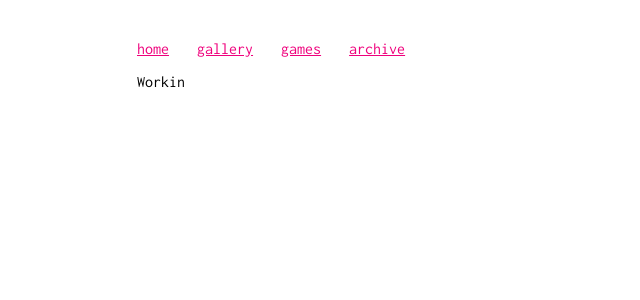
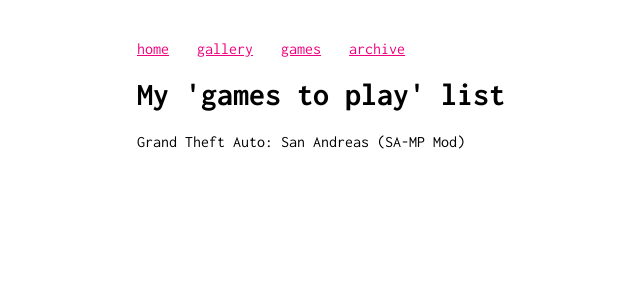
Before and after one commit to poglet/poglet.github.io, a Jekyll site: the page built from games/index.html, in a window 1280 px wide. Shown: the top 300 px of the page, without its empty margins (143-783 px from the left). Built offline with Jekyll 4.4.1, drawn with Linux system fonts in a browser that asks for light colours.

Commit message:
Update index.html

```diff
--- a/games/index.html
+++ b/games/index.html
@@ -3,5 +3,8 @@ layout: default
 title: poglet
 ---
 <div class="blurb">
-	<p>Workin</p>
+	<h1>My 'games to play' list</h1>
+	<p>
+	Grand Theft Auto: San Andreas (SA-MP Mod)
+	</p>
 </div><!-- /.blurb -->
```
